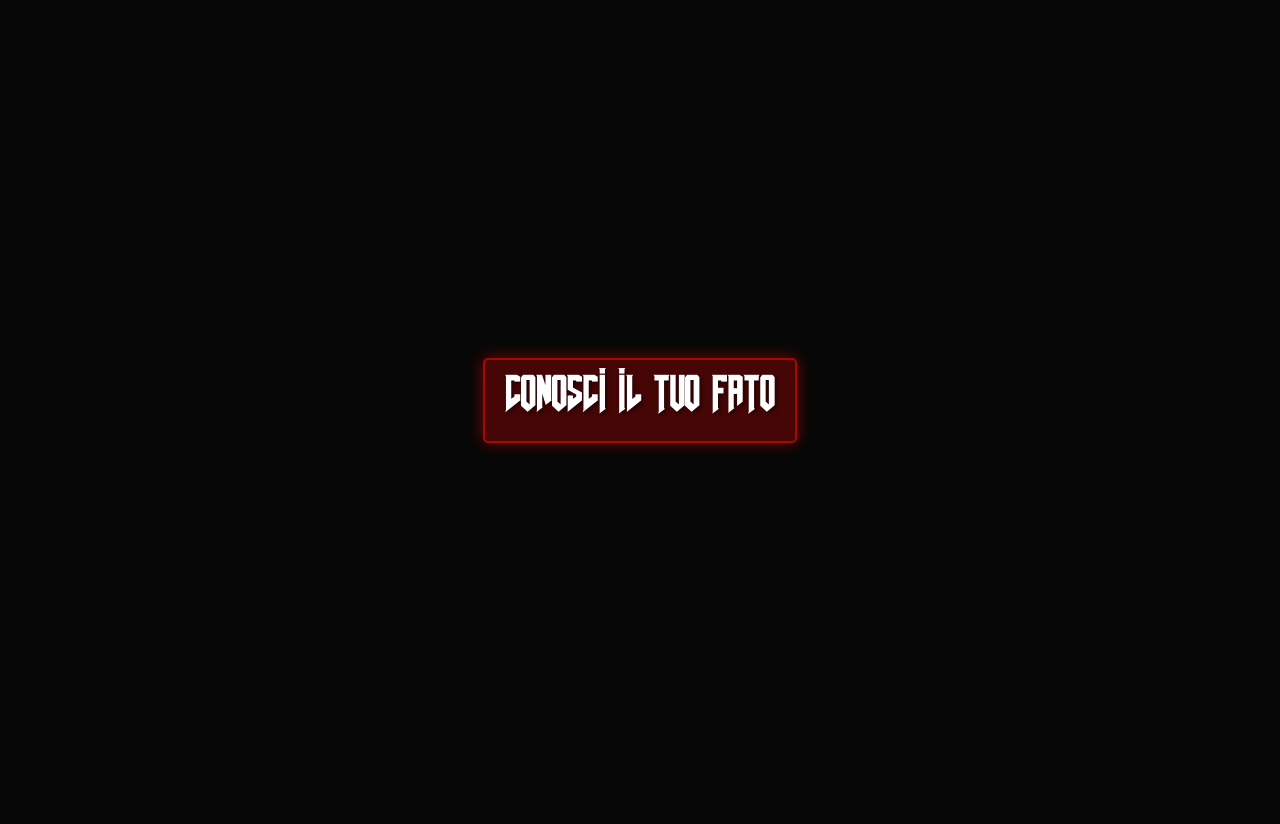
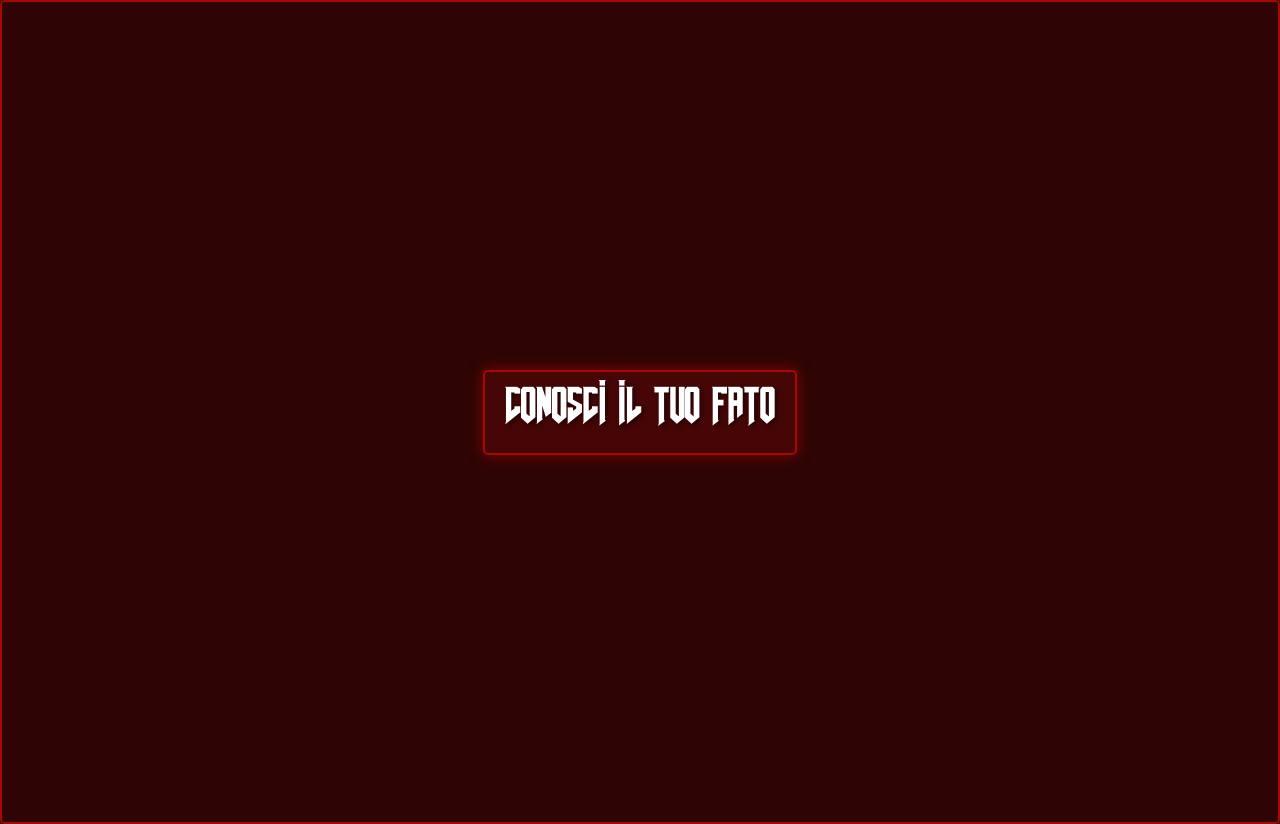
Before and after one commit to aiellolorenzo23/countdown_js, a plain HTML site: page index.html in a window 1280 px wide. Before the commit the page ends 800 px from the top, so only its background shows below. Drawn offline with Linux system fonts and the light colour scheme.

Commit message:
ui background

```diff
--- a/counter.css
+++ b/counter.css
@@ -7,13 +7,19 @@
 
 body {
     font-family: 'DoomFont', sans-serif;
-    background-color: rgb(7, 7, 7);
+    /*background-color: rgb(7, 7, 7);*/
     display: flex;
     justify-content: center;
     align-items: center;
     flex-direction: column;
     height: 100vh;
     margin: 0;
+    background-color: #2e0404; /* Sfondo simile al colore dell'immagine */
+    border: 2px solid #a50900; /* Bordo rosso */
+    padding: 10px 20px;
+    border-radius: 5px;
+    text-shadow: 2px 2px 4px rgba(0, 0, 0, 0.5);
+    box-shadow: 0 0 15px rgba(165, 9, 0, 0.7); /* Effetto alone luminoso */
 }
 
 .countdown {
```
